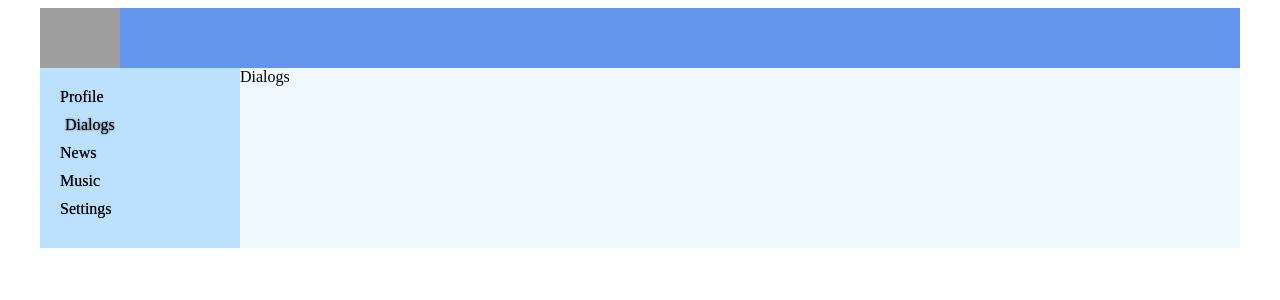
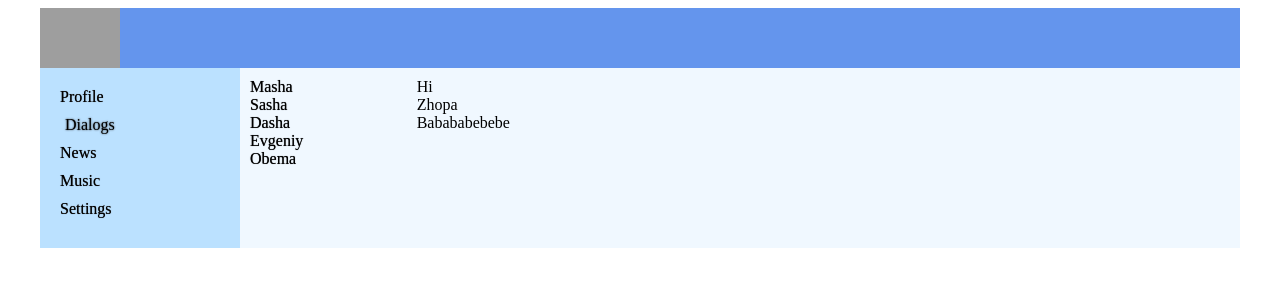
Before and after one commit to Andrew9614/social, a React (Create React App) app: page /dialogs in a window 1280 px wide. Shown: the top 300 px of the page. Built offline with nearby package versions, Linux system fonts and the light colour scheme; grey boxes are pictures that could not be loaded.

Commit message:
lesson 22

```diff
--- a/src/components/Dialogs/Dialogs.module.css
+++ b/src/components/Dialogs/Dialogs.module.css
@@ -0,0 +1,35 @@
+.dialogs {
+	display: grid;
+	grid-template-columns: 1fr 5fr;
+}
+
+.dialogsItems {
+	padding: 10px;
+}
+
+.dialogsItems a {
+	text-decoration: none;
+	color: rgb(0, 0, 0);
+	text-shadow: rgb(51, 51, 51) 0px 0px 0.7px;
+	transition: .2s;
+
+}
+
+.dialogsItems a.active {
+	color: rgb(0, 0, 0);
+	margin-left: 5px;
+	text-shadow: rgb(51, 51, 51) 0px 0px 2px
+}
+
+.item a:hover {
+	text-shadow: rgb(51, 51, 51) 0px 0px 2px;
+
+}
+
+.dialog {}
+
+.messages {
+	padding: 10px;
+}
+
+.messages .message {}
--- a/src/components/Dialogs/Dialogs.tsx
+++ b/src/components/Dialogs/Dialogs.tsx
@@ -1,11 +1,33 @@
+import { NavLink } from 'react-router-dom';
 import styles from './Dialogs.module.css'
 
 type DialogsProps = any;
 
 export const Dialogs: React.FC<DialogsProps> = (props) => {
 	return (
-		<div>
-			Dialogs
+		<div className={styles.dialogs}>
+			<div className={styles.dialogsItems}>
+				<div className={styles.dialog}>
+					<NavLink to="1" className={({ isActive }) => (isActive ? styles.active : "")} end>Masha</NavLink>
+				</div>
+				<div className={styles.dialog}>
+					<NavLink to="2" className={({ isActive }) => (isActive ? styles.active : "")}>Sasha</NavLink>
+				</div>
+				<div className={styles.dialog}>
+					<NavLink to="3" className={({ isActive }) => (isActive ? styles.active : "")}>Dasha</NavLink>
+				</div>
+				<div className={styles.dialog}>
+					<NavLink to="4" className={({ isActive }) => (isActive ? styles.active : "")}>Evgeniy</NavLink>
+				</div>
+				<div className={styles.dialog}>
+					<NavLink to="5" className={({ isActive }) => (isActive ? styles.active : "")}>Obema</NavLink>
+				</div>
+			</div>
+			<div className={styles.messages}>
+				<div className={styles.message}>Hi</div>
+				<div className={styles.message}>Zhopa</div>
+				<div className={styles.message}>Babababebebe</div>
+			</div>
 		</div>
 	)
 }
```
